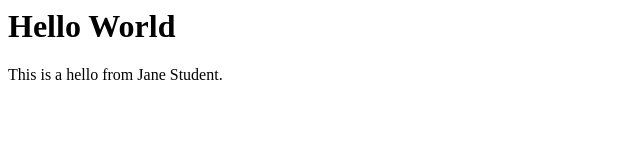
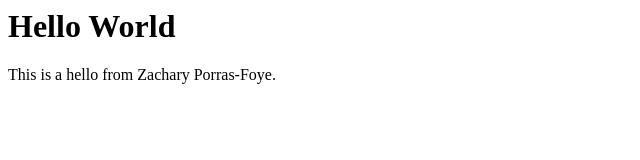
Before and after one commit to zakpf/wats1010-hello-world, a plain HTML site: page index.html in a window 1280 px wide. Shown: the full height of the page, 0-640 px from the left. Drawn offline with Linux system fonts and the light colour scheme.

Commit message:
Zak committing to master.

```diff
--- a/index.html
+++ b/index.html
@@ -1,9 +1,9 @@
 <html>
 <head>
-  <title>Hello World Assignment by Jane Student</title>
+  <title>Hello World Assignment by Zachary Porras-Foye</title>
 </head>
 <body>
   <h1>Hello World</h1>
-  <p>This is a hello from Jane Student.</p>
+  <p>This is a hello from Zachary Porras-Foye.</p>
 </body>
 </html>
```
